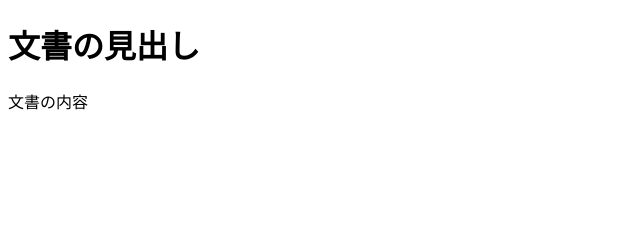
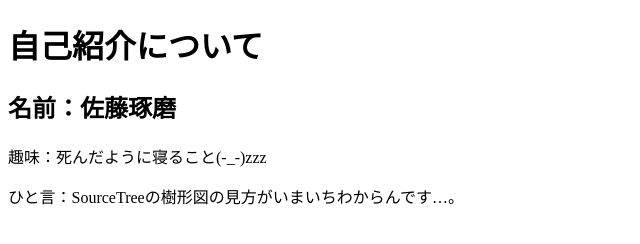
Before and after one commit to f24ba085/team-profile, a plain HTML site: page index.html in a window 1280 px wide. Shown: the whole page, without its empty margins (0-640 px from the left). Drawn offline with Linux system fonts and the light colour scheme.

Commit message:
最初の自己紹介です

```diff
--- a/index.html
+++ b/index.html
@@ -4,14 +4,16 @@
 
 <meta charset="UTF-8">
 
-<title>タイトル</title>
+<title>自己紹介ページ</title>
 
 </head>
 <body>
 
-<h1>文書の見出し</h1>
+<h1>自己紹介について</h1>
 
-<p>文書の内容</p>
+<h2>名前：佐藤琢磨</h2>
+<p>趣味：死んだように寝ること(-_-)zzz</p>
+<p>ひと言：SourceTreeの樹形図の見方がいまいちわからんです…。</p>
 
 </body>
 </html>
```
